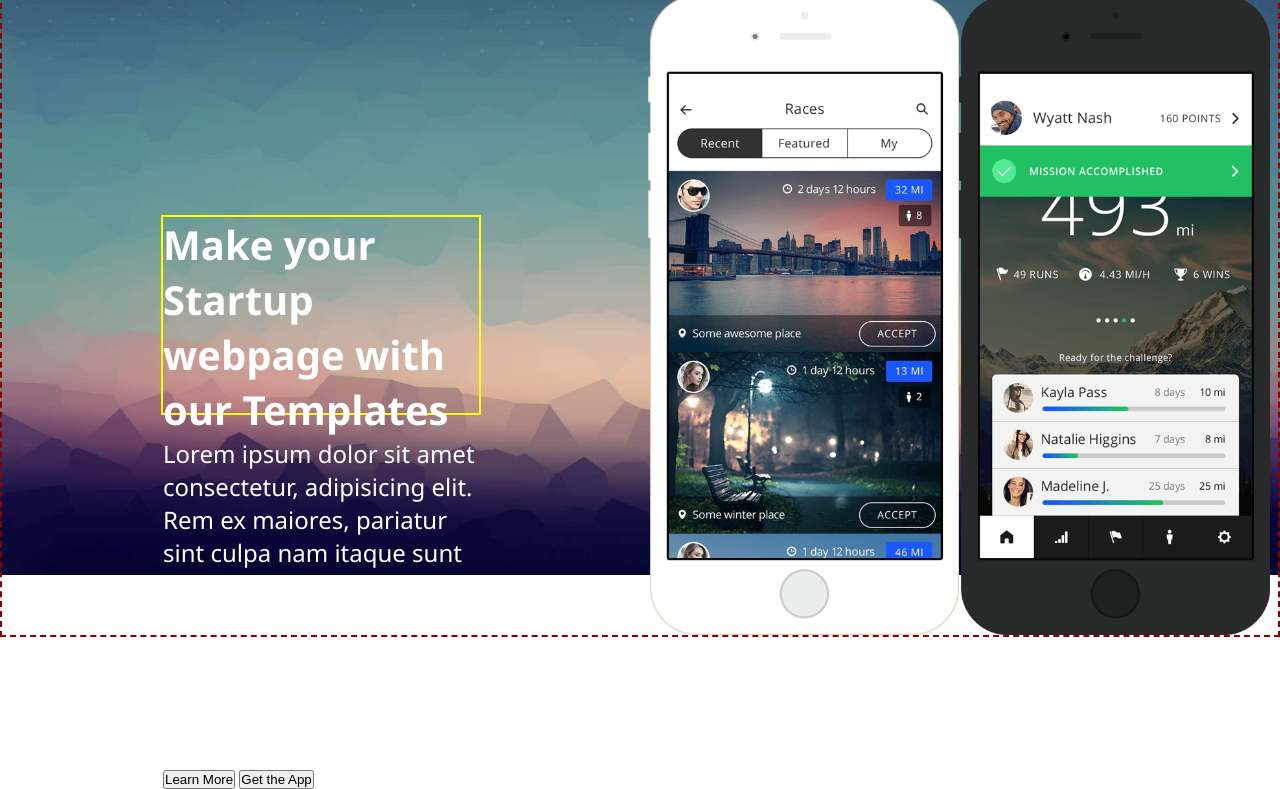
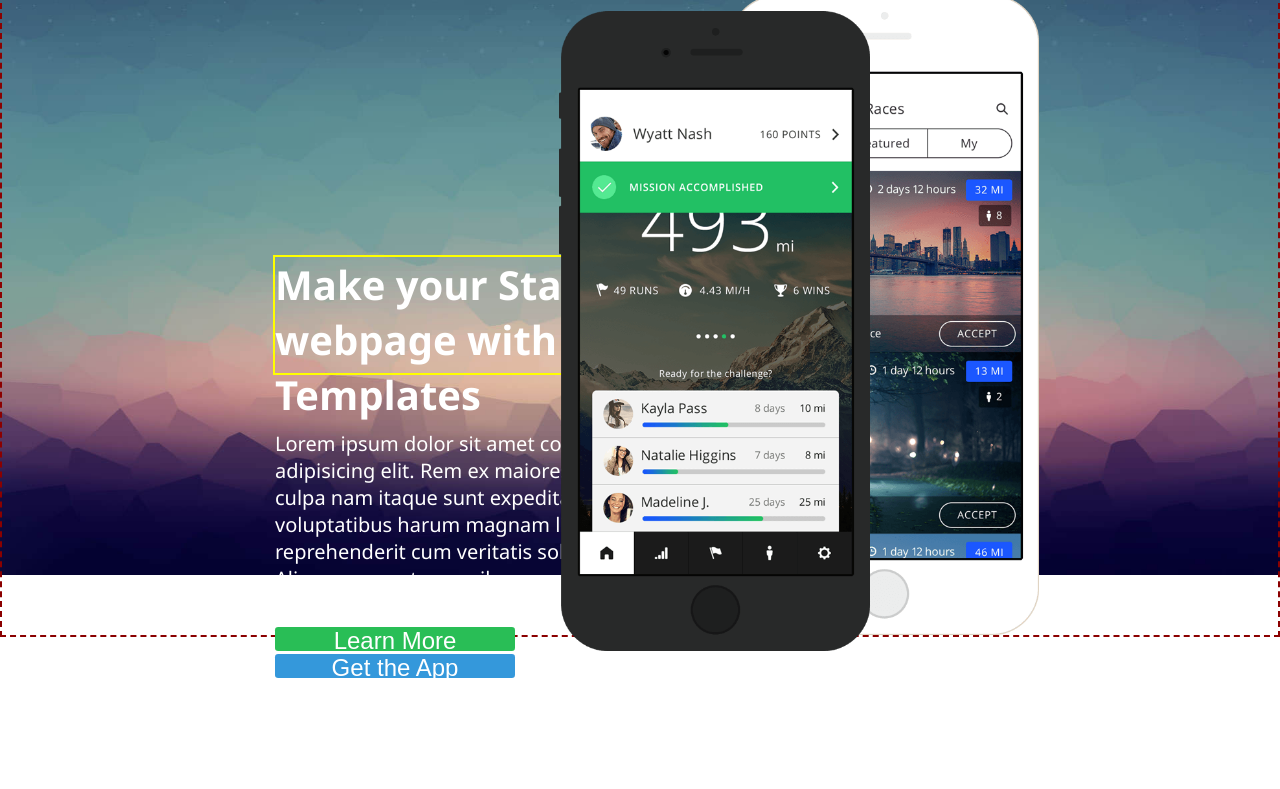
Before and after one commit to vincenzoarena/clearsample, a plain HTML site: page index.html in a window 1280 px wide. Shown: the part 145-934 px from the top of the page. After the commit the page ends 826 px from the top, so only its background shows below. Drawn offline with Linux system fonts and the light colour scheme.

Commit message:
2022-01-28 - Working on the Header and fixing main - Update 003

```diff
--- a/css/home.css
+++ b/css/home.css
@@ -76,17 +76,19 @@ main {
     display: flex;
     flex-direction: column;
     border: 2px solid yellow;
-    width: 25vw;
-    height: 25vh;
+    width: 35vw;
+    height: 15vh;
+    margin-left: 12rem;
 }
 
 h1 {
     font-size: 5vh;
-    /* padding-bottom: 3vh; */
+    padding-bottom: 1vh;
 }
 
 p {
-    font-size: 3vh;
+    font-size: 2.5vh;
+    padding-bottom: 1vh;
 }
 .phones {
     display: flex;
@@ -96,4 +98,26 @@ p {
     /* position: relative;  */
 }
 
-.push
+.sphone2 {
+    position: relative;
+    top: 1rem;
+    left: -30rem;
+}
+
+.button1, .button2 {
+    border: none;
+    border-radius: 0.2rem;
+    width: 15rem;
+    height: 1.5rem;
+    font-size: 3vh;
+}
+
+.button1 {
+    color: #ffffff;
+    background-color: #29be56;
+}
+
+.button2 {
+    color: #ffffff;
+    background-color: #3498db;
+}
```
Also changed, not shown: index.html (+1 -0 lines).
